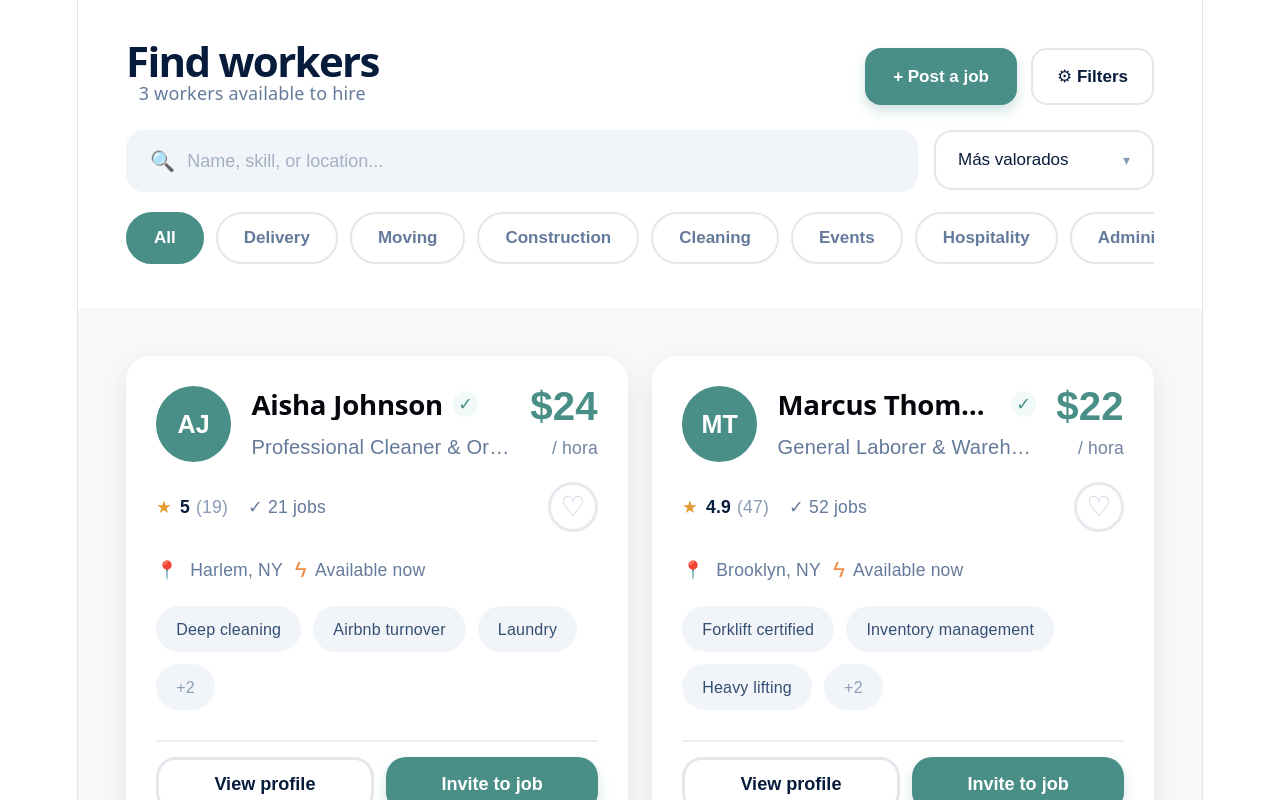
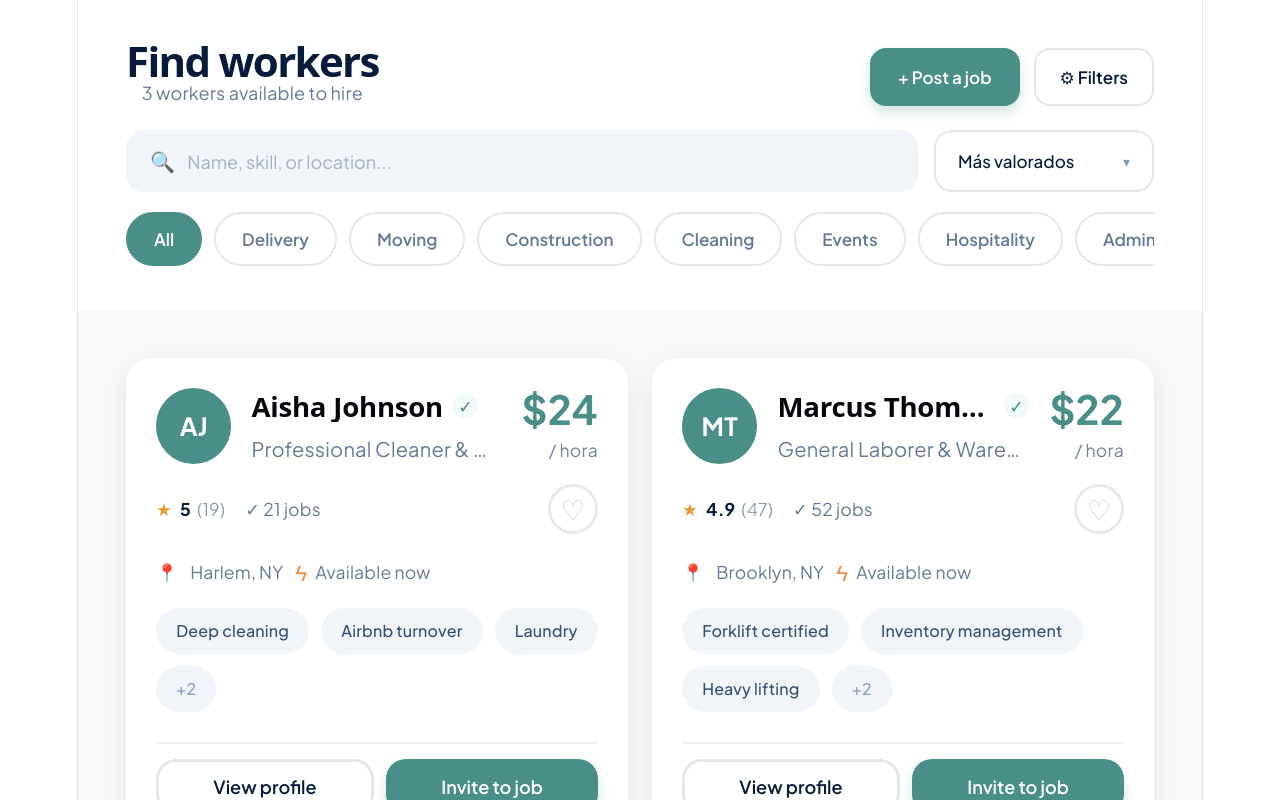
Before and after one commit to DravZ/WorkMatch, a React (Vite) app in the folder front/: page /hire-workers in a window 1280 px wide. Shown: the top 800 px of the page. Built offline with nearby package versions, Linux system fonts and the light colour scheme.

Commit message:
feat(front/page): Plus Jakarta Sans HireWorkers

```diff
--- a/front/src/components/guest/HireWorkers/cardWorkers/cardW.module.css
+++ b/front/src/components/guest/HireWorkers/cardWorkers/cardW.module.css
@@ -1,3 +1,5 @@
+@import url('https://fonts.googleapis.com/css2?family=Plus+Jakarta+Sans:wght@400;500;600;700&display=swap');
+
 .cleaner-card-wrapper {
   container-type: inline-size;
   container-name: cleaner-card;
@@ -20,10 +22,14 @@
 
   box-shadow: 0 8px 25px rgba(0, 0, 0, 0.08);
 
-  font-family: Arial, sans-serif;
+  font-family: 'Plus Jakarta Sans', sans-serif;
   color: #071c3b;
 
   transition: transform 0.2s ease, box-shadow 0.2s ease;
+}
+
+.cleaner-card button {
+  font-family: inherit;
 }
 
 .cleaner-card:hover {
--- a/front/src/components/guest/HireWorkers/categoryTabs/categoryT.module.css
+++ b/front/src/components/guest/HireWorkers/categoryTabs/categoryT.module.css
@@ -1,3 +1,5 @@
+@import url('https://fonts.googleapis.com/css2?family=Plus+Jakarta+Sans:wght@400;500;600;700&display=swap');
+
 .tabs-wrapper {
   display: flex;
   flex-wrap: nowrap;
@@ -7,6 +9,7 @@
   padding-bottom: 12px;
 
   scrollbar-width: none;
+  font-family: 'Plus Jakarta Sans', sans-serif;
 }
 
 .tabs-wrapper::-webkit-scrollbar {
@@ -14,6 +17,7 @@
 }
 
 .tab {
+  font-family: inherit;
   flex-shrink: 0;
 
   padding: 14px 26px;
--- a/front/src/components/guest/HireWorkers/filtersPanel/filtersP.module.css
+++ b/front/src/components/guest/HireWorkers/filtersPanel/filtersP.module.css
@@ -1,3 +1,5 @@
+@import url('https://fonts.googleapis.com/css2?family=Plus+Jakarta+Sans:wght@400;500;600;700&display=swap');
+
 .filters-panel {
   display: flex;
   align-items: center;
@@ -10,8 +12,16 @@
 
   background: #f7f8fb;
   border-radius: 18px;
+  font-family: 'Plus Jakarta Sans', sans-serif;
 }
 
+.category-button,
+.category-menu li button,
+.rate-input,
+.verified-checkbox,
+.clear-all {
+  font-family: inherit;
+}
 /* =========================
    FILTER GROUPS
    ========================= */
--- a/front/src/components/guest/HireWorkers/searchBar/searchB.module.css
+++ b/front/src/components/guest/HireWorkers/searchBar/searchB.module.css
@@ -1,7 +1,4 @@
-.search-wrapper {
-  width: 100%;
-  font-family: Arial, sans-serif;
-}
+@import url('https://fonts.googleapis.com/css2?family=Plus+Jakarta+Sans:wght@400;500;600;700&display=swap');
 
 .search-row {
   display: flex;
@@ -9,31 +6,13 @@
   gap: 16px;
   margin-bottom: 20px;
   min-width: 0;
+  font-family: 'Plus Jakarta Sans', sans-serif;
 }
 
-.post-job-button {
-  padding: 16px 28px;
-  border: none;
-  border-radius: 16px;
-  background: #498f88;
-  color: white;
-  font-size: 17px;
-  font-weight: 600;
-  cursor: pointer;
-  box-shadow: 0 6px 12px rgba(73, 143, 136, 0.25);
-  white-space: nowrap;
-}
-
-.filters-button {
-  padding: 16px 24px;
-  border: 2px solid #e3e7eb;
-  border-radius: 16px;
-  background: white;
-  color: #071c3b;
-  font-size: 17px;
-  font-weight: 600;
-  cursor: pointer;
-  white-space: nowrap;
+.search-input,
+.sort-button,
+.sort-menu li button {
+  font-family: inherit;
 }
 
 .search-row {
--- a/front/src/pages/guest/HireWorkers/HireWorkers.module.css
+++ b/front/src/pages/guest/HireWorkers/HireWorkers.module.css
@@ -1,3 +1,5 @@
+@import url('https://fonts.googleapis.com/css2?family=Plus+Jakarta+Sans:wght@400;500;600;700;800&display=swap');
+
 * {
   box-sizing: border-box;
   margin: 0;
@@ -6,15 +8,22 @@
 
 html, body {
   width: 100%;
-  margin: 0;    /* 👈 esto es lo que probablemente falta */
+  margin: 0;
   padding: 0;
   overflow-x: hidden;
+  font-family: 'Plus Jakarta Sans', sans-serif;
 }
 
 .page {
   width: 100%;
   max-width: 100vw;
   overflow-x: hidden;
+  font-family: 'Plus Jakarta Sans', sans-serif;
+}
+
+.postJobButton,
+.filtersButton {
+  font-family: inherit;
 }
 
 .headerSection {
```
